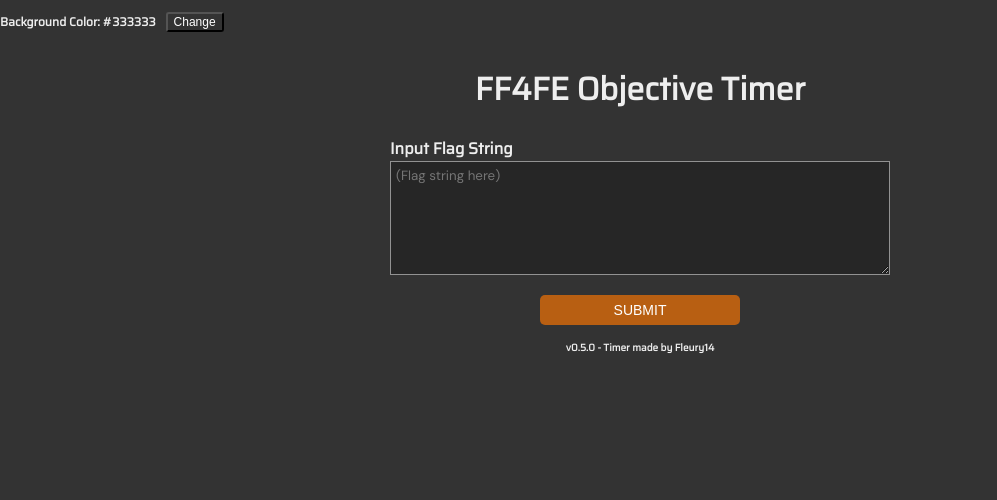
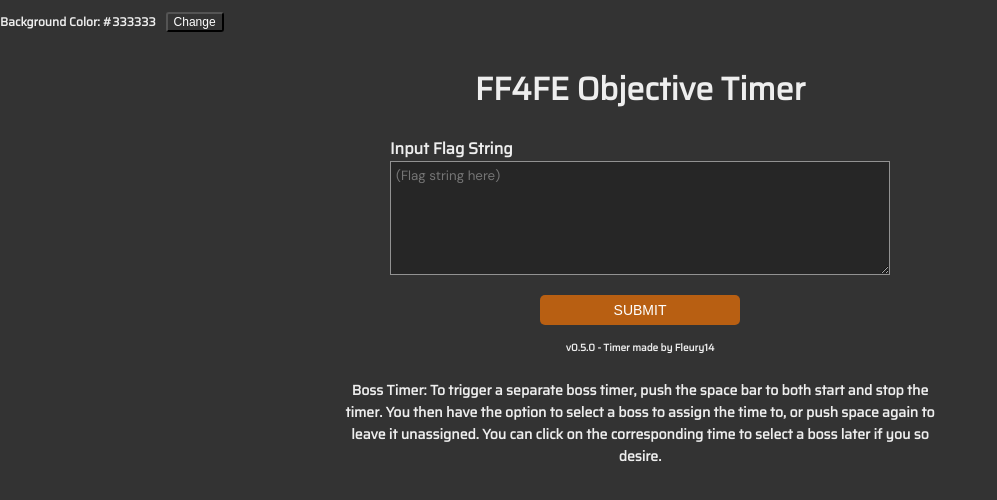
Before and after one commit to Fleury14/v4-timer, a React (Create React App) app: page / in a window 1280 px wide. Shown: the top 500 px of the page, without its empty margins (0-997 px from the left). Built offline with nearby package versions, Linux system fonts and the light colour scheme; no server answers.

Commit message:
feat(flag input): boss timer instructions

```diff
--- a/src/components/flag-input/flag-input.js
+++ b/src/components/flag-input/flag-input.js
@@ -9,6 +9,9 @@ const FlagInputComponent = (props) => {
                 <FlagInputForm startTime={(flagObj) => props.onStartTimer(flagObj)}/>
             </div>
             <p className="credits">v0.5.0 - Timer made by Fleury14</p>
+            <div className="flag-input-container">
+                <p className="instructions">Boss Timer: To trigger a separate boss timer, push the space bar to both start and stop the timer. You then have the option to select a boss to assign the time to, or push space again to leave it unassigned. You can click on the corresponding time to select a boss later if you so desire.</p>
+            </div>
         </React.Fragment>
     );
 }
--- a/src/components/flag-input/flag-input.scss
+++ b/src/components/flag-input/flag-input.scss
@@ -32,3 +32,9 @@ form.flag-input-form button {
     font-size: 10px;
     text-align: center;
 }
+
+.instructions {
+    max-width: 600px;
+    text-align: center;
+    font-size: 14px;
+}
```
